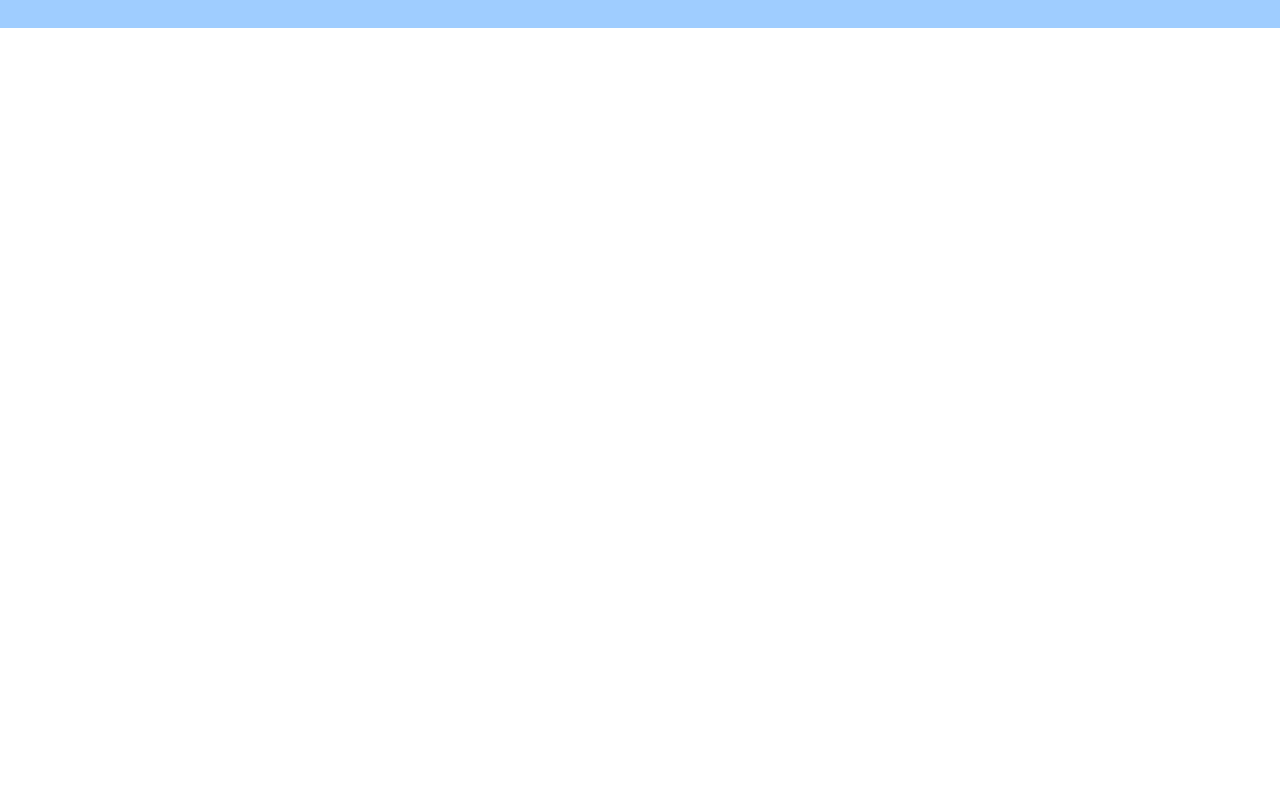
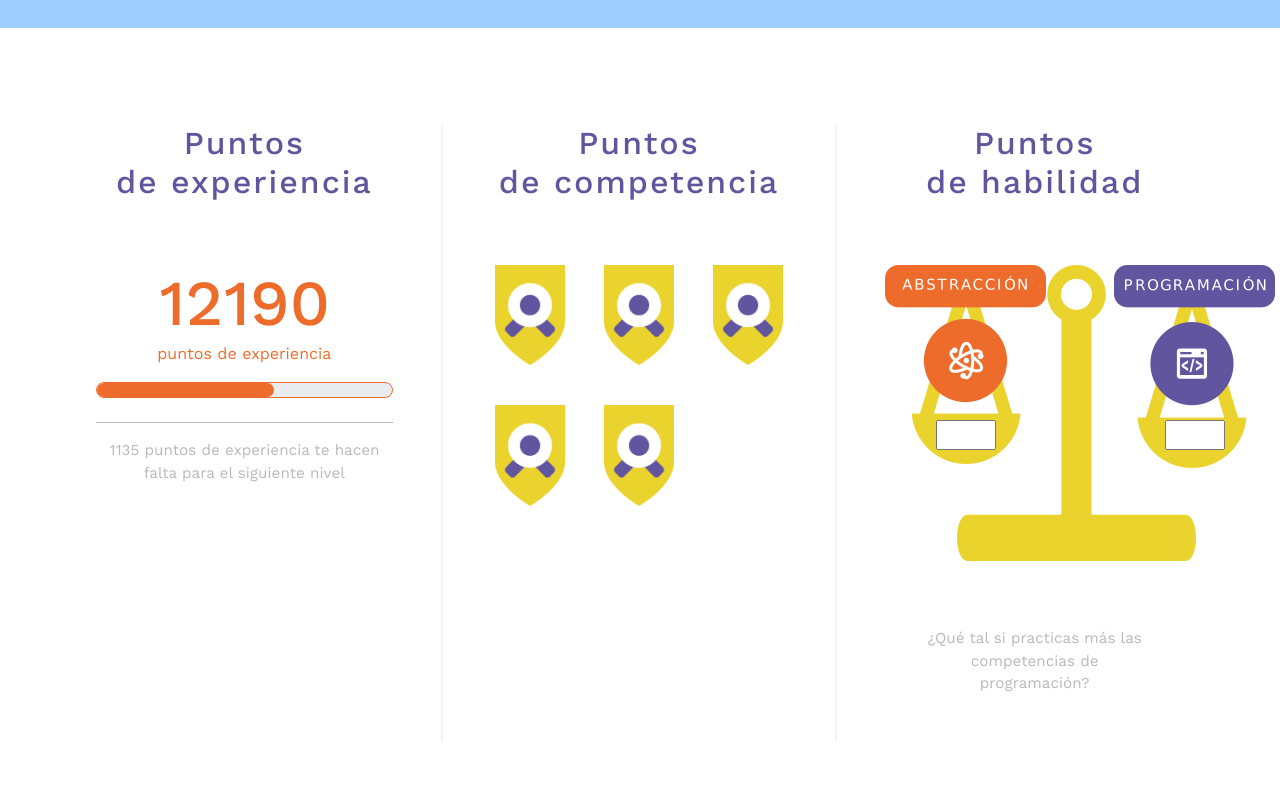
Before and after one commit to wiarodriguezmo/proofAndes, a website: page index.html in a window 1280 px wide. Shown: the part 380-1180 px from the top of the page. Before the commit the page ends 800 px from the top, so only its background shows below. Drawn offline with nearby package versions, Linux system fonts and the light colour scheme.

Commit message:
Todo HTML, 1.HTML, 1.2 content y footer.

```diff
--- a/css/styles.css
+++ b/css/styles.css
@@ -23,13 +23,10 @@
     font-family: WorkSans-Regular, Helvetica, Arial, sans-serif;
 }
 
-h1 {
-font-family: WorkSans-Bold, Helvetica, Arial, sans-serif;
-}
 b {
     font-family: WorkSans-SemiBold, Helvetica, Arial, sans-serif;
 }
-h2, h3, h4, h5, h6{
+h1, h2, h3, h4, h5, h6{
     font-family: WorkSans-Medium, Helvetica, Arial, sans-serif;
     margin: 0
 }
@@ -137,10 +134,119 @@ li a.targed{
     line-height: 0.8em;
 }
 
+#points {
+    margin: 6em 3em;
+}
+#points>div{
+    border-right: 2px solid #dbdbdb4d;
+    padding: 0 3em;
+}
+#points>div:last-child{
+    border-right: none;
+}
+#content {
+    text-align: center;
+    padding-bottom: 17em;
+    background-image: url(../img/bg4.png);
+    background-repeat: no-repeat;
+    background-position: left bottom;
+    background-size: 100%;
+}
 
+.title {
+    letter-spacing: 2px;
+    margin-bottom: 2em;
+}
 
+#content-experience h1 {
+    font-size: 4em;
+}
+#content-experience p:first-child {
+    font-size: 1em;
+    margin-top: -2px;
+}
+#content-experience{
+    color: #ed6c2c;
+}
+#content-experience>hr{
+    border-top: 1px solid #b8b8b8;
+}
+#content-experience p:last-child {
+    color: #b8b8b8;
+    font-size: 0.95em;
+}
 
+#content-competence>div {
+    margin-bottom: 2.5em;
+}
+#content-competence img {
+    width: 70px;
+}
 
+.progress {
+    border-style: solid;
+    border-width: 1px;
+    border-radius: 0.7em;
+    margin-bottom: 2em;
+}
+.progress-bar {
+    background-color: #ed6c2c;
+    border-radius: 0.7em;
+}
+
+#content-hability{
+    margin:auto
+}
+#abstraccion{
+    background-image: url(../img/abstraccion.png);
+    height: 200px;
+    background-repeat: no-repeat;
+    position: absolute;
+    height: 199px;
+    width: 161px;
+}
+#content-hability input {
+    width: 60px;
+    top: 155px;
+    position: relative;
+}
+#eje{
+    background-image: url(../img/eje.png);
+    height: 296px;
+    width: 239px;
+    background-repeat: no-repeat;
+    position: absolute;
+    left: 120px;
+}
+#programacion{
+    background-image: url(../img/programacion.png);
+    height: 203px;
+    background-repeat: no-repeat;
+    position: absolute;
+    height: 203px;
+    width: 161px;
+    left: 277px;
+}
+
+#content-hability+p {
+    color: #b8b8b8;
+    font-size: 0.95em;
+    margin-top: 26em;
+    padding: 2em;
+}
+
+footer {
+    background-color: black;
+    text-align: center;
+    padding: 2em;
+    color: rgba(255, 255, 255, 0.664);
+}
+footer>p:first-child {
+    font-size: 1.3em;
+}
+footer>p:last-child {
+    font-size: 1em;
+}
 
 
 
--- a/index.html
+++ b/index.html
@@ -90,11 +90,63 @@
                 </div>
             </div>
         </header>
-        <div class="content">
+        <div id="content">
+            <div id="points" class="row">
+                <div class="col-sm-4">
+                    <h2 class="title purple">Puntos <br> de experiencia</h2>
+                    <div id="content-experience">
+                        <h1>12190</h1>
+                        <p>puntos de experiencia</p>
+                        <div class="progress">
+                            <div class="progress-bar" role="progressbar" aria-valuenow="60"
+                            aria-valuemin="0" aria-valuemax="100" style="width:60%"></div>
+                        </div>
+                        <hr>
+                        <p>1135 puntos de experiencia te hacen falta para el siguiente nivel</p>
+                    </div>
+                </div>
+                <div class="col-sm-4">
+                    <h2 class="title purple">Puntos <br> de competencia</h2>
+                    <div class="row" id="content-competence">
+                        <div class="col-sm-4">
+                            <img src="img/gold-medal.png" alt="">
+                        </div>
+                        <div class="col-sm-4">
+                            <img src="img/gold-medal.png" alt="">
+                        </div>
+                        <div class="col-sm-4">
+                            <img src="img/gold-medal.png" alt="">
+                        </div>
+                        <div class="col-sm-4">
+                            <img src="img/gold-medal.png" alt="">
+                        </div>
+                        <div class="col-sm-4">
+                            <img src="img/gold-medal.png" alt="">
+                        </div>
+                    </div>
+                </div>
+                <div class="col-sm-4">
+                    <h2 class="title purple">Puntos <br> de habilidad</h2>
+                    <div id="content-hability">
+                        <div id="abstraccion">
+                            <input type="number" min="0" max="100"/>
+                        </div>
+                        <div id="eje">
 
+                        </div>
+                        <div id="programacion">
+                            <input type="number" min="0" max="100"/>
+                        </div>
+                    </div>
+                    <p>¿Qué tal si practicas más las competencias de programación?</p>
+                </div>
+            </div>
         </div>
         <footer>
-
+            <p>Universidad de los Andes | Vigilada Mineducación</p>
+            <p>Ediﬁcio Mario Laserna Cra 1Este No 19A - 40 Bogotá (Colombia) | Tel: [571] 3394949 Ext: 2860, 2861, 2862 | Fax: [571] 3324325
+                <br>© 2017 -Departamento de Ingeniería de Sistemas y Computación
+            </p>
         </footer>
     </body>
 </html>
```
Also changed, not shown: img/abstraccion.png (added), img/bg1.png (added), img/bg2.png (added), img/bg3.png (added), img/bg4.png (added), img/bronze-medal.png (added), img/eje.png (added), img/gold-medal.png (added), img/programacion.png (added), img/silver-medal.png (added).
